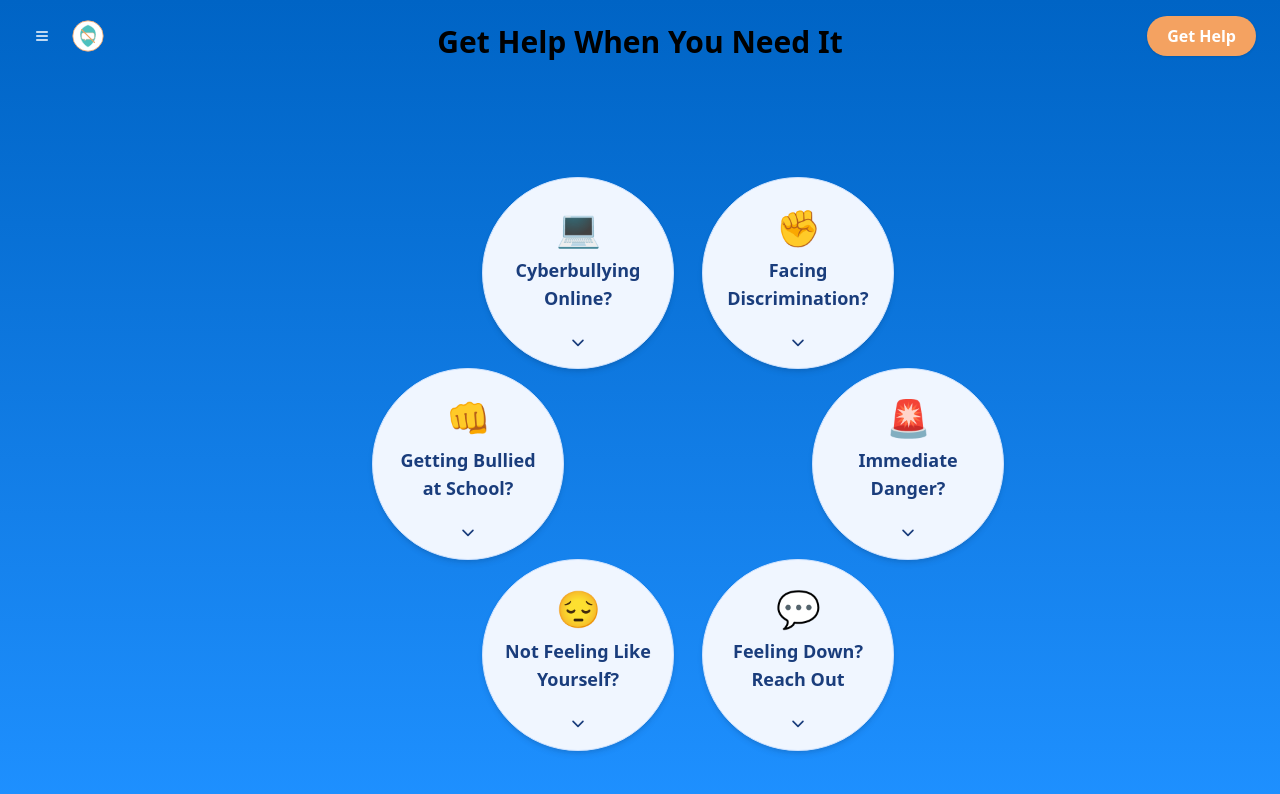
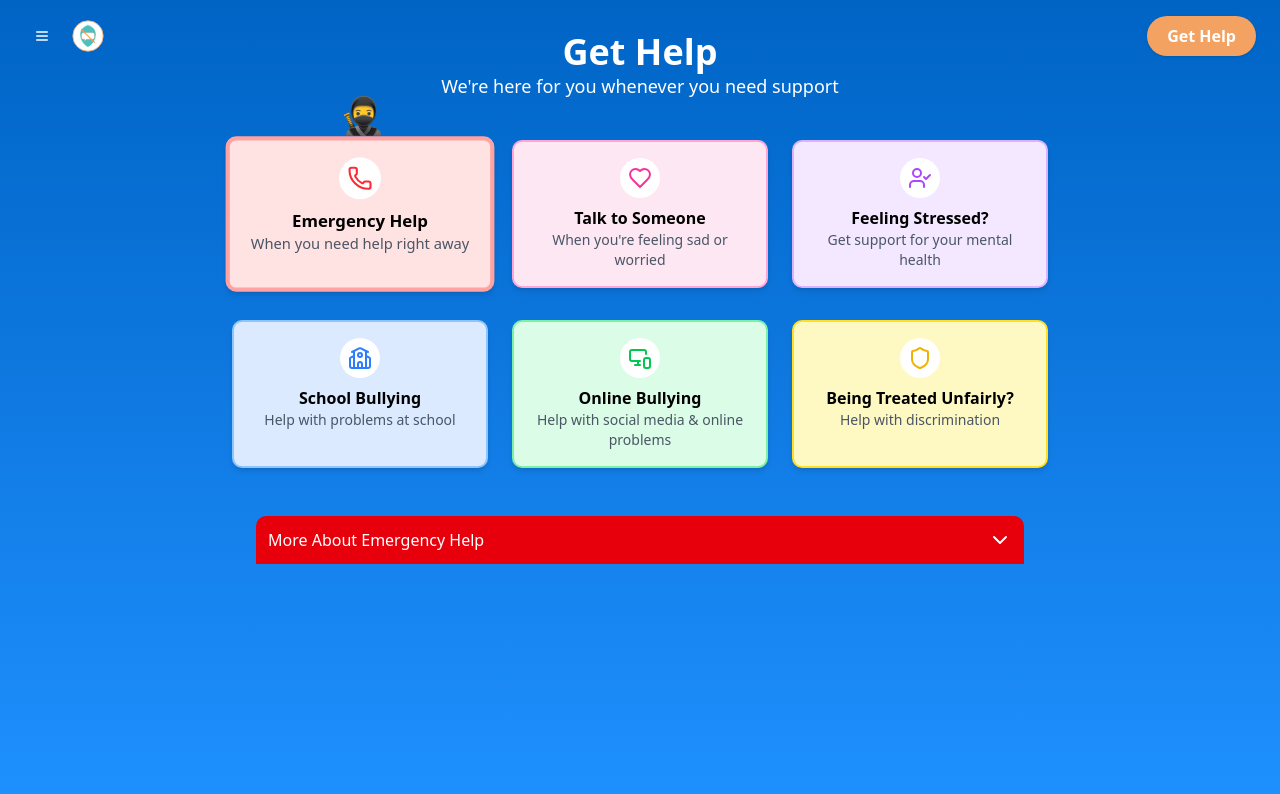
Before and after one commit to QuentinQQ/cyber-shield-frontend, a React (Vite) app: page /get-help in a window 1280 px wide. Shown: the top 794 px of the page. Built offline with nearby package versions, Linux system fonts and the light colour scheme.

Commit message:
enhanced get help page

```diff
--- a/src/components/HelpCard.tsx
+++ /dev/null
@@ -1,61 +0,0 @@
-
-import React, { useState } from "react";
-import { ChevronDown, ChevronUp } from "lucide-react";
-
-type HelpDetail = {
-  label: string;
-  type?: "link";
-  href?: string;
-};
-
-type HelpCardProps = {
-  icon: React.ReactNode;
-  title: string;
-  details: HelpDetail[];
-};
-
-export default function HelpCard({ icon, title, details }: HelpCardProps) {
-  const [isOpen, setIsOpen] = useState(false);
-
-  return (
-    <div
-      className={`bg-[#F0F6FF] border border-[#CFE3FF] rounded-full p-4 shadow-md transition-all duration-300 ${
-        isOpen ? "pb-6" : "hover:shadow-lg"
-      } w-48 h-48 flex flex-col items-center justify-center cursor-pointer`}
-      onClick={() => setIsOpen(!isOpen)}
-      role="button"
-      tabIndex={0}
-    >
-      <div className="flex flex-col items-center justify-center w-full h-full">
-        <span className="text-4xl">{icon}</span>
-        <h3 className="text-lg font-semibold text-[#1A3D7C] text-center mt-2">{title}</h3>
-      </div>
-      {isOpen ? (
-        <ChevronUp className="text-[#1A3D7C] mt-2" />
-      ) : (
-        <ChevronDown className="text-[#1A3D7C] mt-2" />
-      )}
-
-      {isOpen && (
-        <div className="mt-4 space-y-2 text-sm text-[#1A3D7C]">
-          {details.map((item, index) => (
-            <div key={index}>
-              {item.type === "link" && item.href ? (
-                <a
-                  href={item.href}
-                  target="_blank"
-                  rel="noopener noreferrer"
-                  className="text-[#1F78FF] underline"
-                >
-                  {item.label}
-                </a>
-              ) : (
-                <p>{item.label}</p>
-              )}
-            </div>
-          ))}
-        </div>
-      )}
-    </div>
-  );
-}
--- a/src/pages/GetHelp.tsx
+++ b/src/pages/GetHelp.tsx
@@ -1,108 +1,383 @@
+import React, { useState, useEffect, useRef, useCallback } from "react";
+import {
+  Phone,
+  Heart,
+  School,
+  UserCheck,
+  MonitorSmartphone,
+  Shield,
+  ChevronDown,
+  ChevronUp,
+  ExternalLink,
+} from "lucide-react";
 
-import React, { useState } from 'react';
-import HelpCard from '../components/HelpCard';
-import { motion } from 'framer-motion';
-
-const GetHelp = () => {
-  const [activeCard, setActiveCard] = useState<number | null>(null);
-
-  const helpDetails = [
+const HELP_STEPS = [
   {
-      icon: "🚨",
-      title: "Immediate Danger?",
-      details: [{ label: "Call 000 for emergencies." }],
+    id: "emergency",
+    icon: <Phone className="text-red-500" size={24} />,
+    emoji: "🚨",
+    title: "Emergency Help",
+    subtitle: "When you need help right away",
+    content: [
+      { label: "Call 000 for any dangerous situation" },
+      { label: "Tell a trusted adult immediately" },
+    ],
+    color: "bg-red-100",
+    borderColor: "border-red-300",
+    textColor: "text-red-700",
+    buttonColor: "bg-red-600 hover:bg-red-700",
   },
   {
-      icon: "💬",
-      title: "Feeling Down? Reach Out",
-      details: [
-        { label: "Call Lifeline: 13 11 14" },
+    id: "talk",
+    icon: <Heart className="text-pink-500" size={24} />,
+    emoji: "💬",
+    title: "Talk to Someone",
+    subtitle: "When you're feeling sad or worried",
+    content: [
+      { label: "Call Kids Helpline: 1800 55 1800" },
       { label: "Text Lifeline: 0477 13 11 14" },
-        { label: "Chat online with Lifeline", type: "link", href: "https://www.lifeline.org.au/crisis-chat/" },
+      {
+        label: "Chat online with Lifeline",
+        type: "link",
+        href: "https://www.lifeline.org.au/crisis-chat/",
+      },
     ],
+    color: "bg-pink-100",
+    borderColor: "border-pink-300",
+    textColor: "text-pink-700",
+    buttonColor: "bg-pink-600 hover:bg-pink-700",
   },
   {
-      icon: "😔",
-      title: "Not Feeling Like Yourself?",
-      details: [
-        { label: "Find a local counselor or contact Kids Helpline: 1800 55 1800." },
-        { label: "Explore Headspace: 1800 650 890", type: "link", href: "https://headspace.org.au" },
-        { label: "Visit ReachOut", type: "link", href: "https://au.reachout.com/" },
-      ],
+    id: "stress",
+    icon: <UserCheck className="text-purple-500" size={24} />,
+    emoji: "😔",
+    title: "Feeling Stressed?",
+    subtitle: "Get support for your mental health",
+    content: [
+      { label: "Talk to Kids Helpline: 1800 55 1800" },
+      {
+        label: "Visit Headspace Website",
+        type: "link",
+        href: "https://headspace.org.au",
       },
       {
-      icon: "👊",
-      title: "Getting Bullied at School?",
-      details: [
-        { label: "Talk to a teacher or school counselor." },
-        { label: "Contact the school principal." },
-        { label: "Reach Department of Education", type: "link", href: "https://www.education.gov.au/" },
+        label: "Check out ReachOut's tips",
+        type: "link",
+        href: "https://au.reachout.com/",
+      },
     ],
+    color: "bg-purple-100",
+    borderColor: "border-purple-300",
+    textColor: "text-purple-700",
+    buttonColor: "bg-purple-600 hover:bg-purple-700",
   },
   {
-      icon: "💻",
-      title: "Cyberbullying Online?",
-      details: [
-        { label: "Report on YouTube", type: "link", href: "https://support.google.com/youtube/answer/2802268" },
-        { label: "Report on Instagram", type: "link", href: "https://help.instagram.com/" },
-        { label: "Report on Facebook", type: "link", href: "https://www.facebook.com/help/" },
-        { label: "eSafety: 1800 880 176", type: "link", href: "https://www.esafety.gov.au/" },
+    id: "bullying",
+    icon: <School className="text-blue-500" size={24} />,
+    emoji: "👊",
+    title: "School Bullying",
+    subtitle: "Help with problems at school",
+    content: [
+      { label: "Talk to a teacher you trust" },
+      { label: "Visit your school counselor" },
+      { label: "Ask parents to contact the principal" },
     ],
+    color: "bg-blue-100",
+    borderColor: "border-blue-300",
+    textColor: "text-blue-700",
+    buttonColor: "bg-blue-600 hover:bg-blue-700",
   },
   {
-      icon: "✊",
-      title: "Facing Discrimination?",
-      details: [
-        { label: "Talk to school principal or supervisor." },
-        { label: "Department of Education", type: "link", href: "https://www.education.gov.au/" },
-        { label: "Human Rights Commission", type: "link", href: "https://humanrights.gov.au" },
+    id: "online",
+    icon: <MonitorSmartphone className="text-green-500" size={24} />,
+    emoji: "💻",
+    title: "Online Bullying",
+    subtitle: "Help with social media & online problems",
+    content: [
+      {
+        label: "Report on Instagram",
+        type: "link",
+        href: "https://help.instagram.com/",
+      },
+      {
+        label: "Report on TikTok",
+        type: "link",
+        href: "https://www.tiktok.com/safety",
+      },
+      {
+        label: "Report on YouTube",
+        type: "link",
+        href: "https://support.google.com/youtube/answer/2802268",
+      },
+      {
+        label: "Report on Snapchat",
+        type: "link",
+        href: "https://support.snapchat.com/",
+      },
+      {
+        label: "Report to eSafety Commissioner",
+        type: "link",
+        href: "https://www.esafety.gov.au/report",
+      },
     ],
+    color: "bg-green-100",
+    borderColor: "border-green-300",
+    textColor: "text-green-700",
+    buttonColor: "bg-green-600 hover:bg-green-700",
+  },
+  {
+    id: "discrimination",
+    icon: <Shield className="text-yellow-500" size={24} />,
+    emoji: "✊",
+    title: "Being Treated Unfairly?",
+    subtitle: "Help with discrimination",
+    content: [
+      { label: "Talk to a trusted adult or teacher" },
+      { label: "Contact Kids Helpline: 1800 55 1800" },
+      {
+        label: "Visit Human Rights Commission",
+        type: "link",
+        href: "https://humanrights.gov.au",
+      },
+    ],
+    color: "bg-yellow-100",
+    borderColor: "border-yellow-300",
+    textColor: "text-yellow-700",
+    buttonColor: "bg-yellow-600 hover:bg-yellow-700",
   },
 ];
 
+const MOBILE_BREAKPOINT = 768;
+
+const GetHelp = () => {
+  const [activeStep, setActiveStep] = useState(0);
+  const [characterPosition, setCharacterPosition] = useState({ x: 0, y: 0 });
+  const [isMobile, setIsMobile] = useState(false);
+  const [showDetails, setShowDetails] = useState(false);
+  const stepRefs = useRef([]);
+
+  const checkMobile = useCallback(() => {
+    setIsMobile(window.innerWidth < MOBILE_BREAKPOINT);
+  }, []);
+
+  useEffect(() => {
+    checkMobile();
+    window.addEventListener("resize", checkMobile);
+    return () => window.removeEventListener("resize", checkMobile);
+  }, [checkMobile]);
+
+  const updateNinjaPosition = useCallback(
+    (index) => {
+      if (stepRefs.current[index] && !isMobile) {
+        const currentStep = stepRefs.current[index].getBoundingClientRect();
+        setCharacterPosition({
+          x: currentStep.left + currentStep.width / 2 - 20,
+          y: currentStep.top - 40,
+        });
+      }
+    },
+    [isMobile]
+  );
+
+  useEffect(() => {
+    if (stepRefs.current[0] && !isMobile) {
+      updateNinjaPosition(0);
+    }
+  }, [isMobile, updateNinjaPosition]);
+
+  useEffect(() => {
+    const handleResize = () => updateNinjaPosition(activeStep);
+    window.addEventListener("resize", handleResize);
+    updateNinjaPosition(activeStep);
+    return () => window.removeEventListener("resize", handleResize);
+  }, [activeStep, updateNinjaPosition]);
+
+  const moveCharacterTo = (index) => {
+    setActiveStep(index);
+    setShowDetails(true);
+  };
+
+  const toggleDetails = () => {
+    setShowDetails(!showDetails);
+  };
+
+  const renderContentItem = (item, index) => {
+    if (item.type === "link") {
       return (
-    <div className="min-h-screen w-full p-6 space-y-8 bg-gradient-to-b from-[#0064C5] to-[#1E90FF] text-black flex flex-col items-center justify-start">
-      <h1 className="text-3xl font-bold mb-4">Get Help When You Need It</h1>
+        <a
+          key={index}
+          href={item.href}
+          target="_blank"
+          rel="noopener noreferrer"
+          className="text-blue-600 underline flex items-center hover:text-blue-800 transition-colors"
+        >
+          {item.label}
+          <ExternalLink size={14} className="ml-1" />
+        </a>
+      );
+    }
+    return <p key={index} className="mb-2">{item.label}</p>;
+  };
 
-      {/* Radial layout container */}
-      <motion.div
-        initial={{ opacity: 0 }}
-        animate={{ opacity: 1 }}
-        transition={{ duration: 0.8 }}
-        className="relative w-[600px] h-[600px] mt-10"
+  const MobileView = () => (
+    <div className="p-4 bg-gradient-to-b from-[#0064C5] to-[#1E90FF] min-h-screen">
+      <div className="text-center text-white mb-6">
+        <h1 className="text-3xl font-bold">Get Help</h1>
+        <p className="text-lg">We're here for you whenever you need support</p>
+      </div>
+
+      {HELP_STEPS.map((step, index) => (
+        <div
+          key={step.id}
+          className={`${step.color} ${step.borderColor} border rounded-lg mb-4 transition-all`}
         >
-        {helpDetails.map((card, index) => {
-          const angle = (index / helpDetails.length) * 2 * Math.PI;
-          const radius = 220; // Increased spacing from center
+          <div
+            className="p-4 flex items-center justify-between cursor-pointer"
+            onClick={() => moveCharacterTo(index)}
+          >
+            <div className="flex items-center">
+              <div className="bg-white rounded-full p-2 mr-3">{step.icon}</div>
+              <div>
+                <h3 className="font-bold">{step.title}</h3>
+                <p className="text-sm text-gray-600">{step.subtitle}</p>
+              </div>
+            </div>
+            {activeStep === index ? <ChevronUp /> : <ChevronDown />}
+          </div>
 
-          const x = Math.cos(angle) * radius;
-          const y = Math.sin(angle) * radius;
+          {activeStep === index && (
+            <div className="p-4 pt-0 space-y-2">
+              {step.content.map(renderContentItem)}
+            </div>
+          )}
+        </div>
+      ))}
+    </div>
+  );
+
+  const DesktopView = () => {
+    const topRowSteps = HELP_STEPS.slice(0, 3);
+    const bottomRowSteps = HELP_STEPS.slice(3);
 
     return (
-            <motion.div
-              key={index}
-              style={{
-                position: 'absolute',
-                left: `calc(50% + ${x}px - 96px / 2)`, // adjust for card size (w-48 = 192px)
-                top: `calc(50% + ${y}px - 96px / 2)`,
-              }}
-              initial={{ scale: 0.95 }}
-              animate={{ scale: activeCard === index ? 1.05 : 1 }}
-              whileHover={{ scale: 1.05 }}
-              transition={{ duration: 0.3 }}
-              onClick={() => setActiveCard(activeCard === index ? null : index)}
+      <div className="bg-gradient-to-b from-[#0064C5] to-[#1E90FF] min-h-screen p-8 text-black">
+        <div className="text-center text-white mb-10">
+          <h1 className="text-4xl font-bold">Get Help</h1>
+          <p className="text-lg">We're here for you whenever you need support</p>
+        </div>
+
+        {/* Character */}
+        <div
+          className="absolute transition-all duration-500 z-30"
+          style={{ left: characterPosition.x, top: characterPosition.y }}
         >
+          <div className="text-4xl animate-bounce">🥷</div>
+        </div>
+
+        {/* Cards in two rows */}
+        <div className="flex flex-col items-center gap-8">
+          {/* Top row */}
+          <div className="flex justify-center gap-6">
+            {topRowSteps.map((step, index) => (
               <HelpCard
-                icon={card.icon}
-                title={card.title}
-                details={card.details}
+                key={step.id}
+                step={step}
+                index={index}
+                isActive={activeStep === index}
+                onClick={() => moveCharacterTo(index)}
+                ref={(el) => (stepRefs.current[index] = el)}
               />
-            </motion.div>
+            ))}
+          </div>
+
+          {/* Bottom row */}
+          <div className="flex justify-center gap-6">
+            {bottomRowSteps.map((step, index) => {
+              const actualIndex = index + 3;
+              return (
+                <HelpCard
+                  key={step.id}
+                  step={step}
+                  index={actualIndex}
+                  isActive={activeStep === actualIndex}
+                  onClick={() => moveCharacterTo(actualIndex)}
+                  ref={(el) => (stepRefs.current[actualIndex] = el)}
+                />
               );
             })}
-      </motion.div>
+          </div>
+        </div>
+
+        {/* Details Panel */}
+        <div className="mt-12 max-w-3xl mx-auto">
+          <button
+            onClick={toggleDetails}
+            className={`w-full ${HELP_STEPS[activeStep].buttonColor} text-white p-3 rounded-t-lg font-medium flex justify-between items-center transition-colors`}
+          >
+            <span>More About {HELP_STEPS[activeStep].title}</span>
+            {showDetails ? <ChevronUp /> : <ChevronDown />}
+          </button>
+
+          {showDetails && (
+            <div className="bg-white rounded-b-lg p-6 shadow-lg animate-fadeIn">
+              <div className="flex items-center mb-4">
+                <div
+                  className={`p-3 rounded-full ${HELP_STEPS[activeStep].color} mr-4`}
+                >
+                  {HELP_STEPS[activeStep].icon}
+                </div>
+                <div>
+                  <h2 className="text-2xl font-bold">
+                    {HELP_STEPS[activeStep].title}
+                  </h2>
+                  <p className="text-gray-600">
+                    {HELP_STEPS[activeStep].subtitle}
+                  </p>
+                </div>
+              </div>
+
+              <p className={`${HELP_STEPS[activeStep].textColor} mb-4`}>
+                Getting help for {HELP_STEPS[activeStep].title.toLowerCase()} is
+                important. Here are resources that can support you:
+              </p>
+
+              <ul
+                className={`${HELP_STEPS[activeStep].color} p-4 rounded-lg space-y-2`}
+              >
+                {HELP_STEPS[activeStep].content.map((item, i) => (
+                  <li key={i} className="ml-4 pl-2">
+                    {renderContentItem(item, i)}
+                  </li>
+                ))}
+                <li className="ml-4 pl-2 font-medium">
+                  Remember you're not alone - there are people who care and want to
+                  help.
+                </li>
+              </ul>
+            </div>
+          )}
+        </div>
       </div>
     );
   };
 
+  const HelpCard = React.forwardRef(({ step, isActive, onClick }, ref) => (
+    <div
+      ref={ref}
+      onClick={onClick}
+      className={`cursor-pointer w-64 flex-shrink-0 rounded-lg p-4 border-2 ${step.borderColor} ${step.color} shadow-md transition-all duration-300 hover:scale-105 ${
+        isActive ? "border-4 border-blue-500 scale-105" : ""
+      }`}
+    >
+      <div className="bg-white p-2 rounded-full mb-2 w-fit mx-auto">
+        {step.icon}
+      </div>
+      <h3 className="font-bold text-center">{step.title}</h3>
+      <p className="text-sm text-center text-gray-600">{step.subtitle}</p>
+    </div>
+  ));
+
+  return isMobile ? <MobileView /> : <DesktopView />;
+};
+
 export default GetHelp;
```
Lines whose indentation alone changed are shown as unchanged.
